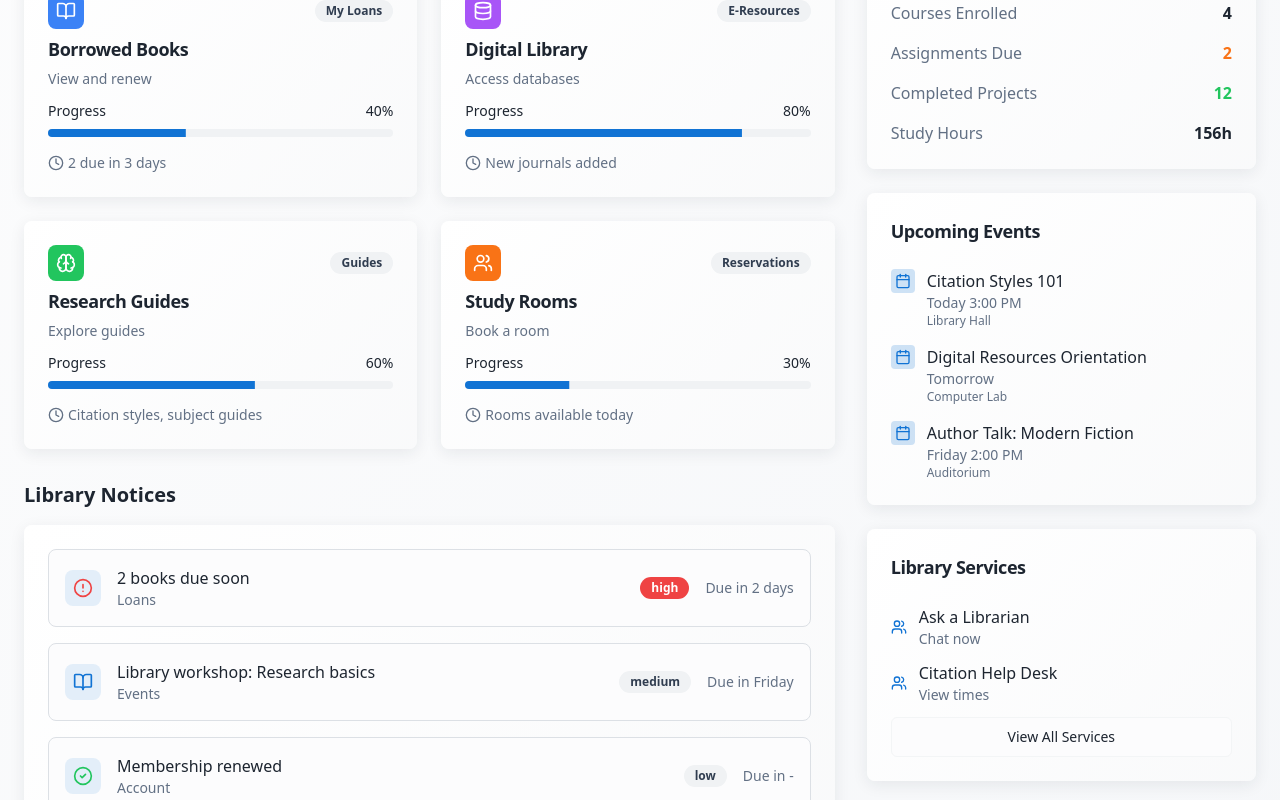
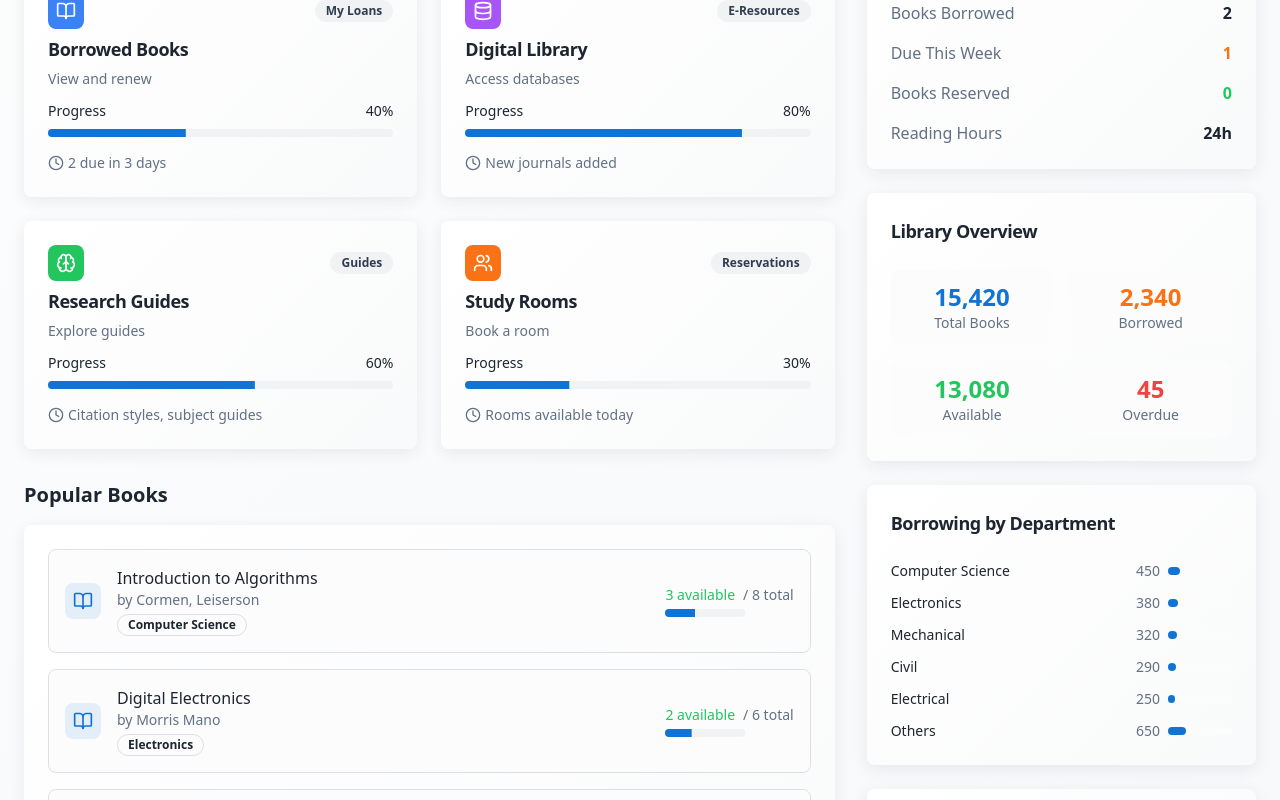
Before and after one commit to SuruthiAB35DC2B4D5D678AAF34064CCE8192E8/CS-LOGIN-LIBRARY-QUEST, a React (Vite) app: page /home in a window 1280 px wide. Shown: the part 300-1100 px from the top of the page. Built offline with nearby package versions, Linux system fonts and the light colour scheme.

Commit message:
Add library statistics

```diff
--- a/src/components/HomePage.tsx
+++ b/src/components/HomePage.tsx
@@ -114,22 +114,35 @@ export const HomePage = () => {
     }
   ];
 
-  const upcomingEvents = [
-    {
-      title: "Citation Styles 101",
-      time: "Today 3:00 PM",
-      location: "Library Hall"
-    },
-    {
-      title: "Digital Resources Orientation",
-      time: "Tomorrow",
-      location: "Computer Lab"
-    },
-    {
-      title: "Author Talk: Modern Fiction",
-      time: "Friday 2:00 PM",
-      location: "Auditorium"
-    }
+  const libraryStats = {
+    totalBooks: 15420,
+    borrowedBooks: 2340,
+    availableBooks: 13080,
+    overdueBooks: 45
+  };
+
+  const departmentBorrowingStats = [
+    { department: "Computer Science", borrowed: 450, percentage: 19.2 },
+    { department: "Electronics", borrowed: 380, percentage: 16.2 },
+    { department: "Mechanical", borrowed: 320, percentage: 13.7 },
+    { department: "Civil", borrowed: 290, percentage: 12.4 },
+    { department: "Electrical", borrowed: 250, percentage: 10.7 },
+    { department: "Others", borrowed: 650, percentage: 27.8 }
+  ];
+
+  const popularBooks = [
+    { title: "Introduction to Algorithms", author: "Cormen, Leiserson", category: "Computer Science", available: 3, total: 8 },
+    { title: "Digital Electronics", author: "Morris Mano", category: "Electronics", available: 2, total: 6 },
+    { title: "Thermodynamics", author: "P.K. Nag", category: "Mechanical", available: 4, total: 7 },
+    { title: "Structural Analysis", author: "R.C. Hibbeler", category: "Civil", available: 1, total: 5 },
+    { title: "Power Systems", author: "C.L. Wadhwa", category: "Electrical", available: 5, total: 9 }
+  ];
+
+  const upcomingDeadlines = [
+    { student: "Arjun Kumar", book: "Data Structures", dueDate: "2 days", department: "CSE", isOverdue: false },
+    { student: "Priya Sharma", book: "Circuit Analysis", dueDate: "1 day", department: "ECE", isOverdue: false },
+    { student: "Rahul Singh", book: "Machine Design", dueDate: "Overdue by 3 days", department: "Mech", isOverdue: true },
+    { student: "Sneha Patel", book: "Concrete Technology", dueDate: "4 days", department: "Civil", isOverdue: false }
   ];
 
   return (
@@ -243,36 +256,64 @@ export const HomePage = () => {
               </div>
             </section>
 
-            {/* Assignments */}
+            {/* Popular Books */}
             <section>
-              <h3 className="text-xl font-semibold text-foreground mb-4">Library Notices</h3>
+              <h3 className="text-xl font-semibold text-foreground mb-4">Popular Books</h3>
               <Card className="bg-gradient-card border-0 shadow-soft">
                 <CardContent className="p-6">
                   <div className="space-y-4">
-                    {assignments.map((assignment) => (
-                      <div key={assignment.id} className="flex items-center justify-between p-4 bg-background rounded-lg border border-border">
+                    {popularBooks.map((book, index) => (
+                      <div key={index} className="flex items-center justify-between p-4 bg-background rounded-lg border border-border">
                         <div className="flex items-center space-x-4">
                           <div className="p-2 bg-primary/10 rounded-lg">
-                            {assignment.status === 'completed' ? (
-                              <CheckCircle2 className="h-5 w-5 text-green-500" />
-                            ) : assignment.priority === 'high' ? (
+                            <BookOpen className="h-5 w-5 text-primary" />
+                          </div>
+                          <div className="flex-1">
+                            <h4 className="font-medium text-foreground">{book.title}</h4>
+                            <p className="text-sm text-muted-foreground">by {book.author}</p>
+                            <Badge variant="outline" className="mt-1">{book.category}</Badge>
+                          </div>
+                        </div>
+                        <div className="text-right">
+                          <div className="flex items-center space-x-2">
+                            <span className="text-sm font-medium text-green-500">{book.available} available</span>
+                            <span className="text-sm text-muted-foreground">/ {book.total} total</span>
+                          </div>
+                          <Progress value={(book.available / book.total) * 100} className="w-20 h-2 mt-1" />
+                        </div>
+                      </div>
+                    ))}
+                  </div>
+                </CardContent>
+              </Card>
+            </section>
+
+            {/* Return Deadlines */}
+            <section>
+              <h3 className="text-xl font-semibold text-foreground mb-4">Upcoming Return Deadlines</h3>
+              <Card className="bg-gradient-card border-0 shadow-soft">
+                <CardContent className="p-6">
+                  <div className="space-y-4">
+                    {upcomingDeadlines.map((deadline, index) => (
+                      <div key={index} className="flex items-center justify-between p-4 bg-background rounded-lg border border-border">
+                        <div className="flex items-center space-x-4">
+                          <div className="p-2 bg-primary/10 rounded-lg">
+                            {deadline.isOverdue ? (
                               <AlertCircle className="h-5 w-5 text-red-500" />
                             ) : (
-                              <BookOpen className="h-5 w-5 text-primary" />
+                              <Clock className="h-5 w-5 text-primary" />
                             )}
                           </div>
                           <div>
-                            <h4 className="font-medium text-foreground">{assignment.title}</h4>
-                            <p className="text-sm text-muted-foreground">{assignment.course}</p>
+                            <h4 className="font-medium text-foreground">{deadline.student}</h4>
+                            <p className="text-sm text-muted-foreground">{deadline.book}</p>
                           </div>
                         </div>
                         <div className="flex items-center space-x-4">
-                          <Badge
-                            variant={assignment.priority === 'high' ? 'destructive' : 'secondary'}
-                          >
-                            {assignment.priority}
-                          </Badge>
-                          <span className="text-sm text-muted-foreground">Due in {assignment.dueDate}</span>
+                          <Badge variant="outline">{deadline.department}</Badge>
+                          <span className={`text-sm font-medium ${deadline.isOverdue ? 'text-red-500' : 'text-muted-foreground'}`}>
+                            {deadline.dueDate}
+                          </span>
                         </div>
                       </div>
                     ))}
@@ -291,39 +332,68 @@ export const HomePage = () => {
               </CardHeader>
               <CardContent className="space-y-4">
                 <div className="flex items-center justify-between">
-                  <span className="text-muted-foreground">Courses Enrolled</span>
-                  <span className="font-semibold">4</span>
+                  <span className="text-muted-foreground">Books Borrowed</span>
+                  <span className="font-semibold">2</span>
                 </div>
                 <div className="flex items-center justify-between">
-                  <span className="text-muted-foreground">Assignments Due</span>
-                  <span className="font-semibold text-orange-500">2</span>
+                  <span className="text-muted-foreground">Due This Week</span>
+                  <span className="font-semibold text-orange-500">1</span>
                 </div>
                 <div className="flex items-center justify-between">
-                  <span className="text-muted-foreground">Completed Projects</span>
-                  <span className="font-semibold text-green-500">12</span>
+                  <span className="text-muted-foreground">Books Reserved</span>
+                  <span className="font-semibold text-green-500">0</span>
                 </div>
                 <div className="flex items-center justify-between">
-                  <span className="text-muted-foreground">Study Hours</span>
-                  <span className="font-semibold">156h</span>
+                  <span className="text-muted-foreground">Reading Hours</span>
+                  <span className="font-semibold">24h</span>
                 </div>
               </CardContent>
             </Card>
 
-            {/* Upcoming Events */}
+            {/* Library Statistics */}
             <Card className="bg-gradient-card border-0 shadow-soft">
               <CardHeader>
-                <CardTitle className="text-lg">Upcoming Events</CardTitle>
+                <CardTitle className="text-lg">Library Overview</CardTitle>
               </CardHeader>
               <CardContent className="space-y-4">
-                {upcomingEvents.map((event, index) => (
-                  <div key={index} className="flex items-start space-x-3">
-                    <div className="p-1 bg-primary/20 rounded">
-                      <Calendar className="h-4 w-4 text-primary" />
-                    </div>
-                    <div className="flex-1 min-w-0">
-                      <p className="font-medium text-foreground">{event.title}</p>
-                      <p className="text-sm text-muted-foreground">{event.time}</p>
-                      <p className="text-xs text-muted-foreground">{event.location}</p>
+                <div className="grid grid-cols-2 gap-4">
+                  <div className="text-center p-3 bg-background rounded-lg">
+                    <p className="text-2xl font-bold text-primary">{libraryStats.totalBooks.toLocaleString()}</p>
+                    <p className="text-sm text-muted-foreground">Total Books</p>
+                  </div>
+                  <div className="text-center p-3 bg-background rounded-lg">
+                    <p className="text-2xl font-bold text-orange-500">{libraryStats.borrowedBooks.toLocaleString()}</p>
+                    <p className="text-sm text-muted-foreground">Borrowed</p>
+                  </div>
+                  <div className="text-center p-3 bg-background rounded-lg">
+                    <p className="text-2xl font-bold text-green-500">{libraryStats.availableBooks.toLocaleString()}</p>
+                    <p className="text-sm text-muted-foreground">Available</p>
+                  </div>
+                  <div className="text-center p-3 bg-background rounded-lg">
+                    <p className="text-2xl font-bold text-red-500">{libraryStats.overdueBooks}</p>
+                    <p className="text-sm text-muted-foreground">Overdue</p>
+                  </div>
+                </div>
+              </CardContent>
+            </Card>
+
+            {/* Department Borrowing Stats */}
+            <Card className="bg-gradient-card border-0 shadow-soft">
+              <CardHeader>
+                <CardTitle className="text-lg">Borrowing by Department</CardTitle>
+              </CardHeader>
+              <CardContent className="space-y-3">
+                {departmentBorrowingStats.map((dept, index) => (
+                  <div key={index} className="flex items-center justify-between">
+                    <span className="text-sm font-medium text-foreground">{dept.department}</span>
+                    <div className="flex items-center space-x-2">
+                      <span className="text-sm text-muted-foreground">{dept.borrowed}</span>
+                      <div className="w-16 bg-background rounded-full h-2">
+                        <div
+                          className="bg-primary h-2 rounded-full"
+                          style={{ width: `${dept.percentage}%` }}
+                        ></div>
+                      </div>
                     </div>
                   </div>
                 ))}
```
